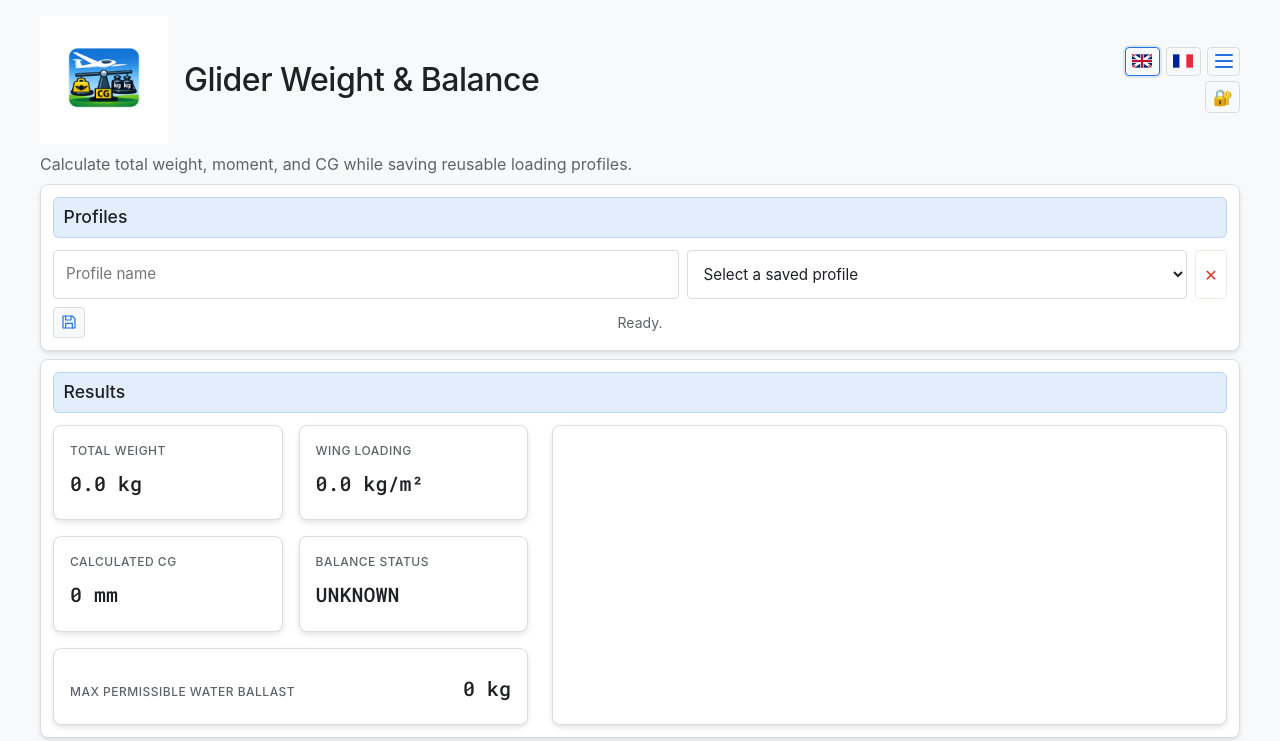
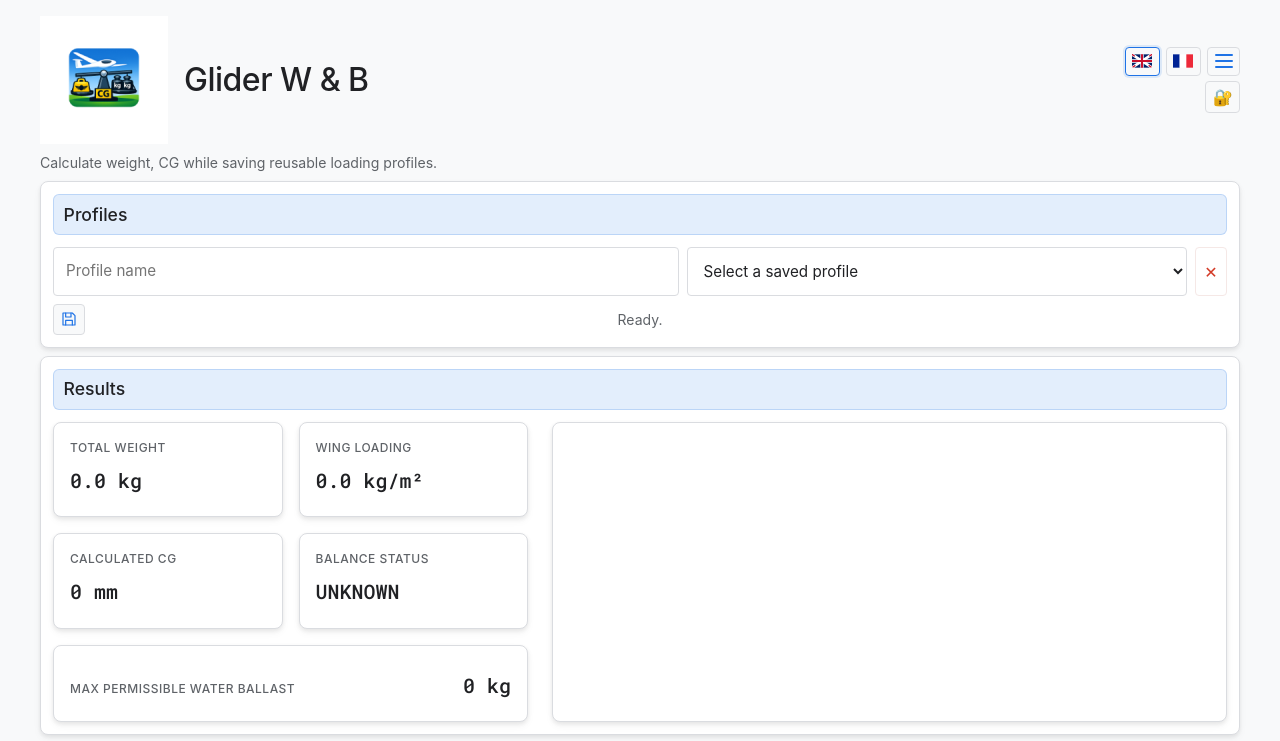
Before and after one commit to llauner/gliding-weight-balance, a website with bundled scripts: page public/index.html in a window 1280 px wide. Shown: the top 741 px of the page. Built offline with nearby package versions, Linux system fonts and the light colour scheme; files whose address does not match are found by name.

Commit message:
Make UI more compact

```diff
--- a/public/index.html
+++ b/public/index.html
@@ -21,7 +21,7 @@
         <div class="hero-header">
           <div class="hero-title-wrap">
             <img src="/images/favicon-128x128.png" alt="Glider Logo" class="hero-logo" data-i18n-attr="alt:hero.logoAlt" />
-            <h1 data-i18n="hero.title">Glider Weight & Balance</h1>
+            <h1 data-i18n="hero.title">Glider W & B</h1>
           </div>
           <div class="locale-auth-stack">
             <div class="locale-switcher" role="group" aria-label="Language selector" data-i18n-attr="aria-label:language.selectorLabel">
@@ -58,7 +58,7 @@
             </div>
           </div>
         </div>
-        <p data-i18n="hero.subtitle">Calculate total weight, moment, and CG while saving reusable loading profiles.</p>
+        <p data-i18n="hero.subtitle">Calculate weight, CG while saving reusable loading profiles.</p>
       </header>
 
       <section class="panel profile-panel">
--- a/public/js/i18n.js
+++ b/public/js/i18n.js
@@ -2,12 +2,12 @@ const resources = {
   en: {
     translation: {
       app: {
-        title: "Gliding Weight & Balance"
+        title: "Gliding W & B"
       },
       hero: {
         logoAlt: "Glider Logo",
-        title: "Glider Weight & Balance",
-        subtitle: "Calculate total weight, moment, and CG while saving reusable loading profiles."
+        title: "Glider W & B",
+        subtitle: "Calculate weight, CG while saving reusable loading profiles."
       },
       language: {
         selectorLabel: "Language selector",
--- a/public/styles.css
+++ b/public/styles.css
@@ -58,7 +58,8 @@ body {
 .hero p {
   margin: 0.5rem 0 0;
   color: var(--text-secondary);
-  font-size: 1rem;
+  font-size: 0.88rem;
+  white-space: nowrap;
 }
 
 .hero-header {
@@ -678,6 +679,10 @@ tr:hover {
     align-items: flex-start;
   }
 
+  .hero p {
+    white-space: normal;
+  }
+
   .hero-title-wrap {
     gap: 0.5rem;
   }
```
